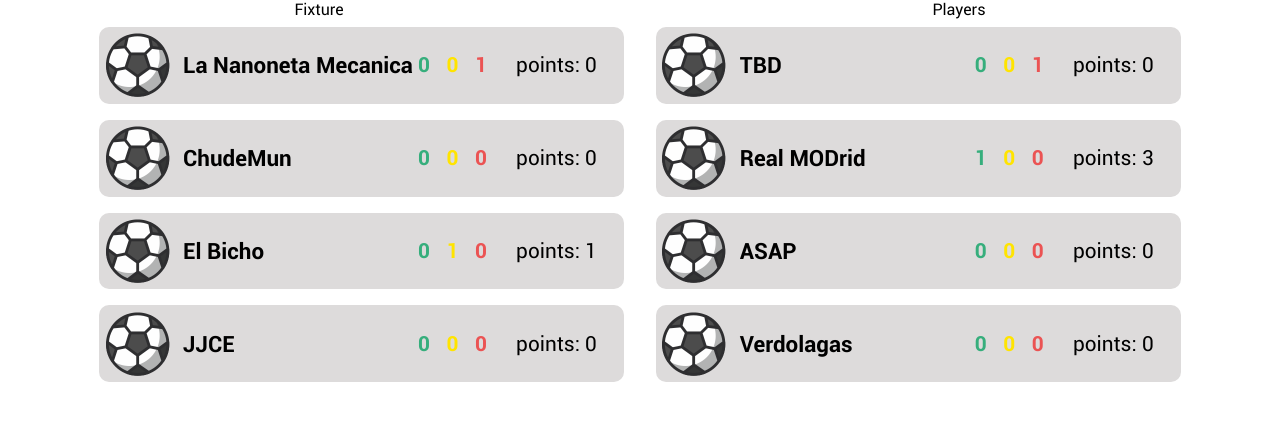
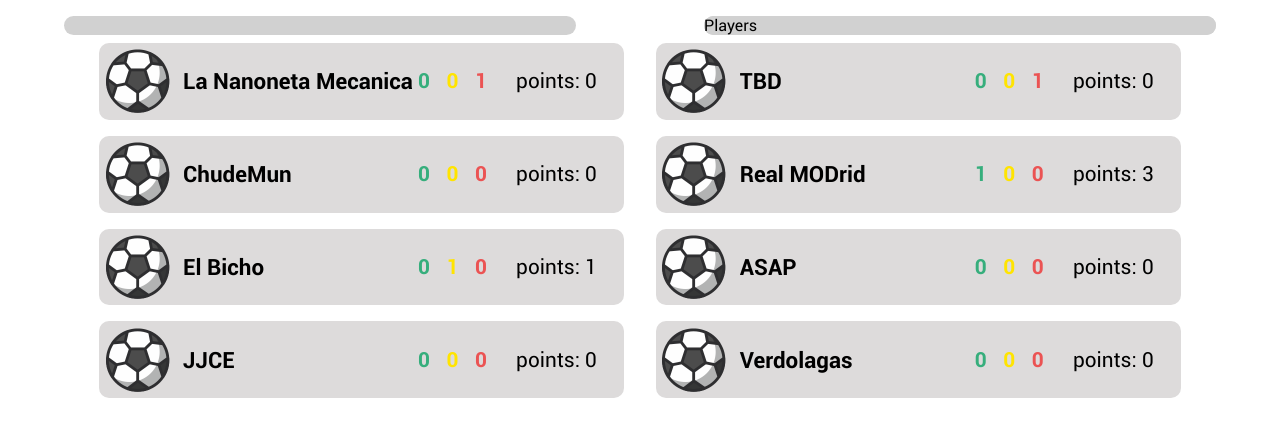
Before and after one commit to felipendelicia/MODO-fixture-frontend, a React (Create React App) app: page / in a window 1280 px wide. Shown: the top 436 px of the page. Built offline with nearby package versions, Linux system fonts and the light colour scheme.

Commit message:
feat: Fixture sort matches function

```diff
--- a/package.json
+++ b/package.json
@@ -10,6 +10,7 @@
     "@types/node": "^16.11.33",
     "@types/react": "^18.0.9",
     "@types/react-dom": "^18.0.3",
+    "moment": "^2.29.3",
     "react": "^18.1.0",
     "react-dom": "^18.1.0",
     "react-router-dom": "^6.3.0",
--- /dev/null
+++ b/src/components/General/Fixture/Fixture.css
@@ -0,0 +1,5 @@
+.fixture-container{
+    background-color: #D1D1D1;
+    border-radius: 10px;
+    width: 40vw;
+}
--- a/src/components/General/Fixture/Fixture.tsx
+++ b/src/components/General/Fixture/Fixture.tsx
@@ -1,9 +1,22 @@
-import React from 'react'
+import React, { useEffect } from 'react'
+
+import "./Fixture.css"
+import moment from "moment"
+
+//import { teams } from "../../../data/teams"
+import { matches } from "../../../data/matches"
 
 const Fixture = () => {
+
+  useEffect(()=>{ //Ordering the matches for date
+    let matchesSortedDate = matches.sort((a, b) => moment(b.date, "YYYY-MM-DD").unix() - moment(a.date, "YYYY-MM-DD").unix());
+  })
+
   return (
-    <div>
-        Fixture
+    <div className="fixture-container">
+        {
+
+        }
     </div>
   )
 }
--- a/src/components/General/General.css
+++ b/src/components/General/General.css
@@ -8,3 +8,7 @@
     display: flex;
     justify-content: center;
 }
+
+.general-container{
+    margin-top: 1em;
+}
--- /dev/null
+++ b/src/components/General/Players/Players.css
@@ -0,0 +1,5 @@
+.players-container{
+    background-color: #D1D1D1;
+    border-radius: 10px;
+    width: 40vw;
+}
--- a/src/components/General/Players/Players.tsx
+++ b/src/components/General/Players/Players.tsx
@@ -1,8 +1,10 @@
 import React from 'react'
+
+import "./Players.css"
 
 const Players = () => {
   return (
-    <div>
+    <div className="players-container">
         Players
     </div>
   )
--- a/src/components/General/Teams/Teams.tsx
+++ b/src/components/General/Teams/Teams.tsx
@@ -12,7 +12,7 @@ const Teams = () => {
         teams.map((team, index)=>{
           let teamNameRoute = team.name.replaceAll(" ", "")
           return(
-            <div className="general-teams-container">
+            <div className="general-teams-container" key={index}>
               <Link to={"/team/" + teamNameRoute}>
                 <div className="team-name-shield">
                   <img src="./assets/img/favicon.png" alt="shield" className="team-shield-img"/>
--- a/src/data/matches.ts
+++ b/src/data/matches.ts
@@ -50,5 +50,5 @@ export const matches = [
         date: '2022-05-06',
         time: '20:00',
         done: false
-    },
+    }
 ]
```
Also changed, not shown: 1 other file (tests, documents, lock files or other folders).
